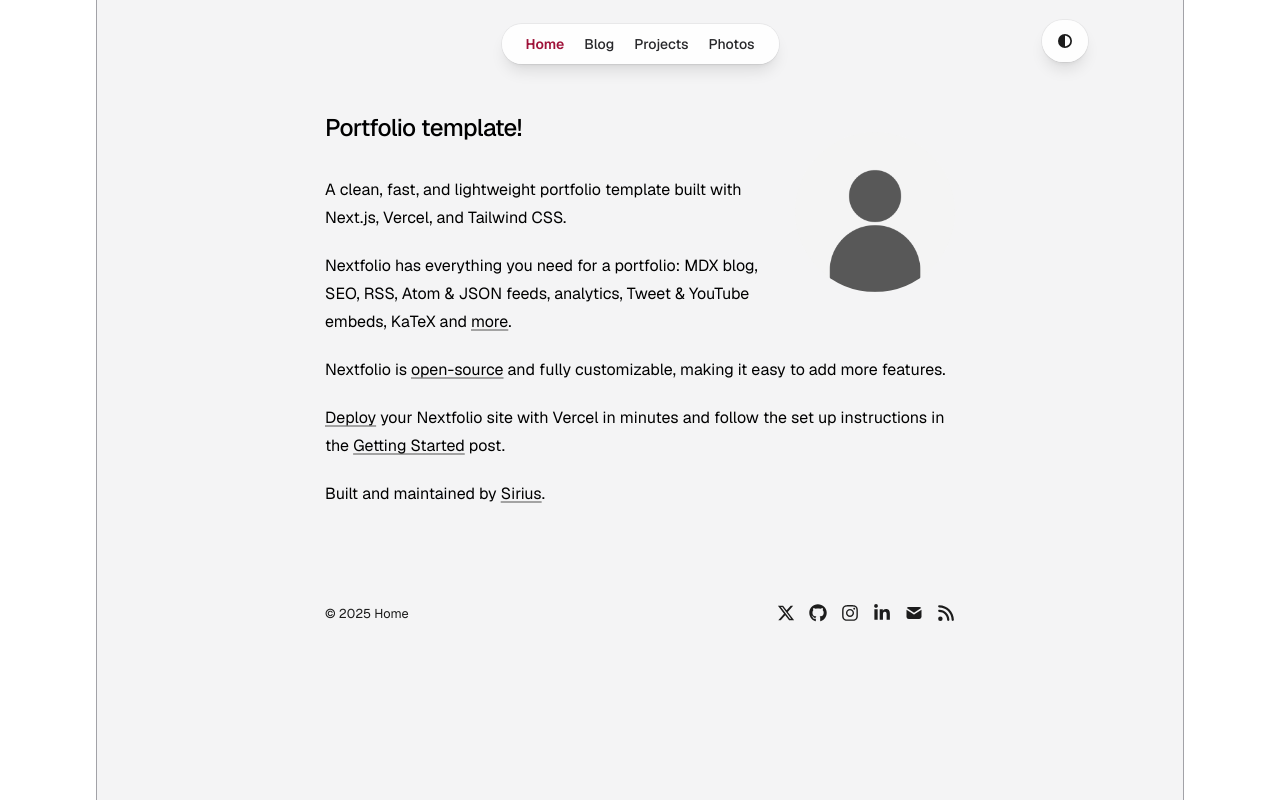
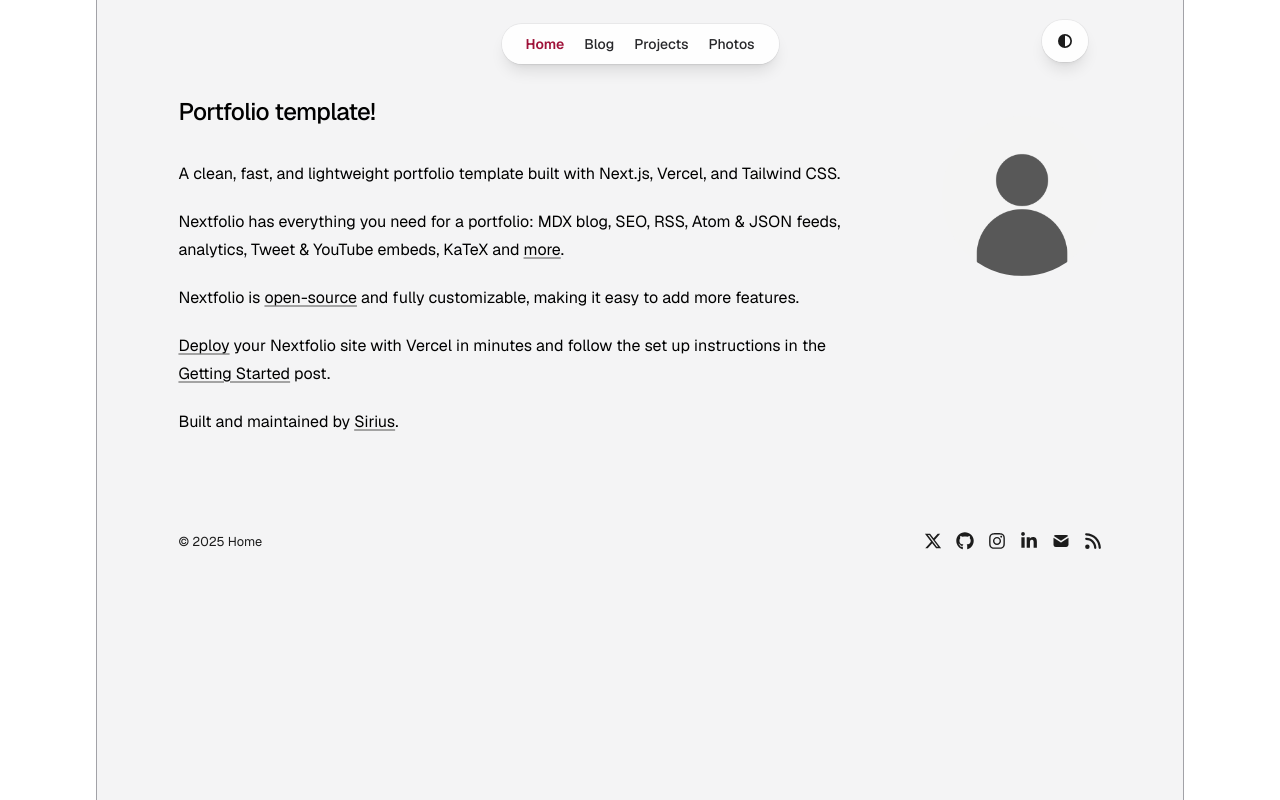
Before and after one commit to h4kyu/portfolio, a Next.js app: page / in a window 1280 px wide. Shown: the top 800 px of the page. Built offline with nearby package versions, Linux system fonts and the light colour scheme.

Commit message:
Landing Page: fixed no bg when outside viewport

```diff
--- a/app/global.css
+++ b/app/global.css
@@ -37,7 +37,12 @@
 
 html {
   min-width: 360px;
+  height: 100%;
 }
+
+/*body {*/
+/*  height: 100%;*/
+/*}*/
 
 .prose {
   @apply text-[#000000] dark:text-[#FFFFFF];
--- a/app/layout.tsx
+++ b/app/layout.tsx
@@ -74,8 +74,10 @@ export default function RootLayout({
           title="JSON Feed"
         />
       </head>
-      <body className="antialiased flex flex-col items-center justify-center w-[85%] min-h-screen mx-auto bg-zinc-100 dark:bg-zinc-900 border-l-[0.5px] border-r-[0.5px] border-zinc-600/50">
-        <div className="mx-auto mt-2 lg:mt-8 mb-20 lg:mb-40">
+      <body
+          className="antialiased flex flex-col items-center justify-center w-[85%] min-h-screen mx-auto bg-zinc-100 dark:bg-zinc-900 border-l-[0.5px] border-r-[0.5px] border-zinc-600/50">
+      <div className="fixed top-0 w-[85%] justify-center h-12 bg-zinc-100 dark:bg-zinc-900 z-0 border-l-[0.5px] border-r-[0.5px] border-zinc-600/50"></div>
+      <div className="mx-auto mt-2 lg:mt-8 mb-20 lg:mb-40 w-[85%]">
         <ThemeProvider
             attribute="class"
             defaultTheme="system"
@@ -84,7 +86,7 @@ export default function RootLayout({
         >
           <Navbar/>
           <main
-                className="flex-auto min-w-0 pt-10 mt-2 md:mt-6 flex flex-col px-6 sm:px-4 md:px-0 max-w-[630px] w-full">
+              className="flex-auto pt-10 mt-2 md:mt-6 flex flex-col px-6 sm:px-4 md:px-0 w-full min-h-screen">
             {children}
             <Footer/>
             <Analytics/>
@@ -92,6 +94,7 @@ export default function RootLayout({
           </main>
         </ThemeProvider>
       </div>
+      <div className="fixed bottom-0 w-[85%] justify-center h-12 bg-zinc-100 dark:bg-zinc-900 z-0 border-l-[0.5px] border-r-[0.5px] border-zinc-600/50"></div>
       </body>
     </html>
   );
--- a/app/page.tsx
+++ b/app/page.tsx
@@ -3,7 +3,7 @@ import { socialLinks } from "./config";
 
 export default function Page() {
   return (
-      <section>
+      <section className="z-10">
         <a href={socialLinks.twitter} target="_blank">
           <Image
               src="/profile.png"
```
Lines whose indentation alone changed are shown as unchanged.
